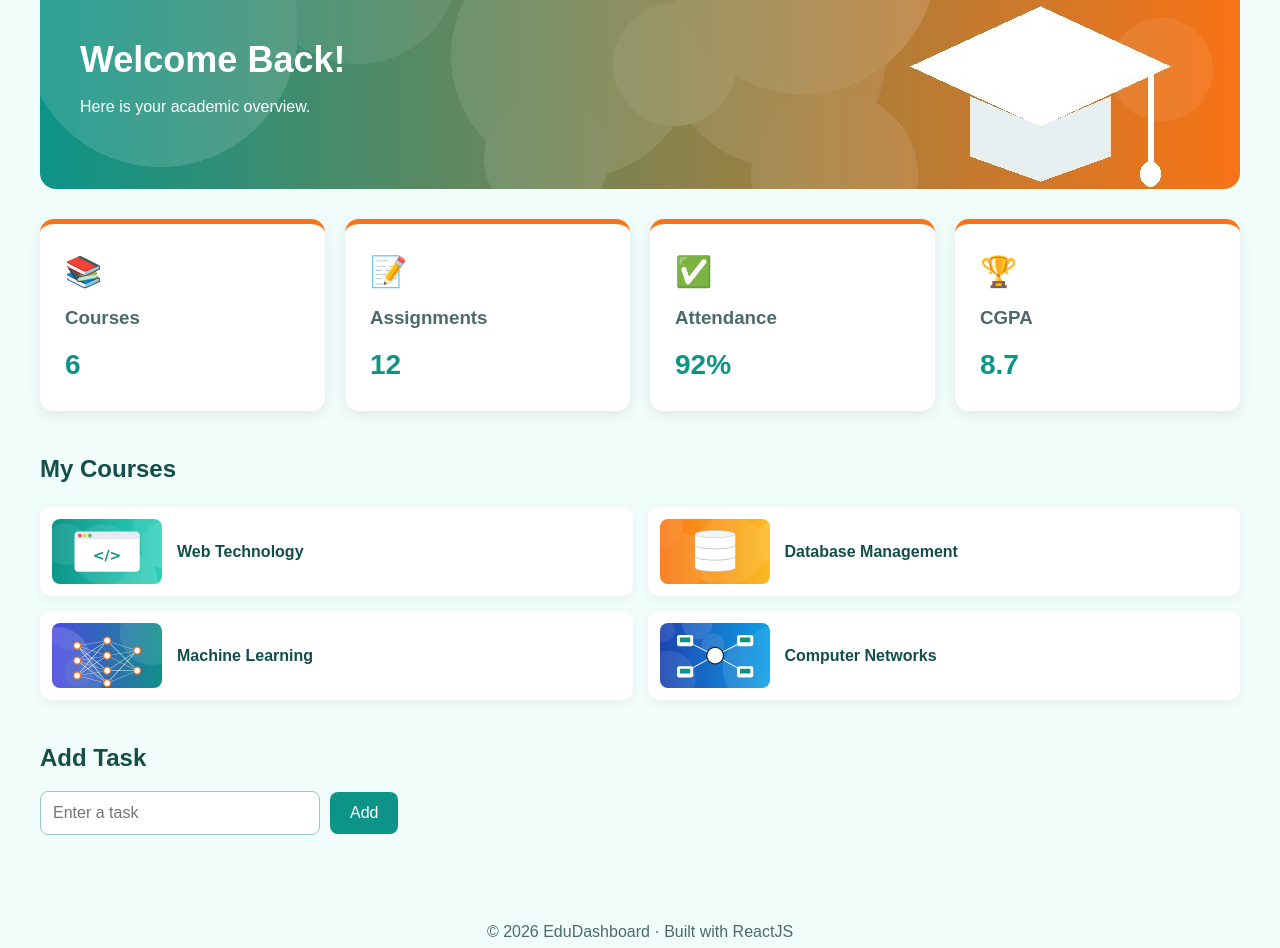
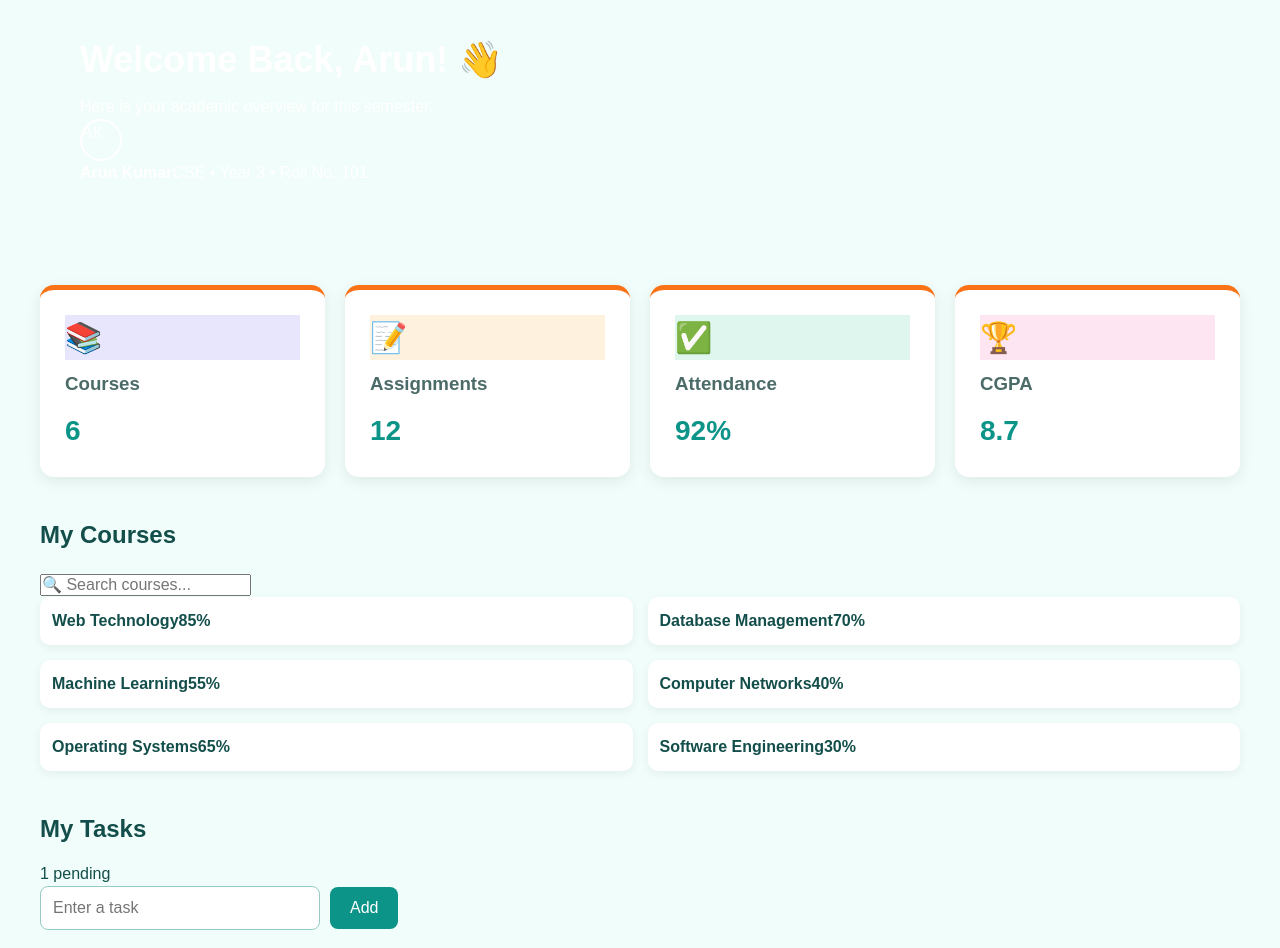
Before and after one commit to PillaiNemo/WebDevLab, a React (Vite) app in the folder Exp8/: page / in a window 1280 px wide. Shown: the part 195-1143 px from the top of the page. Built offline with nearby package versions, Linux system fonts and the light colour scheme.

Commit message:
Update App.jsx

```diff
--- a/Exp8/src/App.jsx
+++ b/Exp8/src/App.jsx
@@ -3,82 +3,164 @@ import "./App.css";
 import Navbar from "./components/Navbar";
 import StatCard from "./components/StatCard";
 
+const stats = [
+  { title: "Courses", value: "6", icon: "📚", color: "#4f46e5" },
+  { title: "Assignments", value: "12", icon: "📝", color: "#f59e0b" },
+  { title: "Attendance", value: "92%", icon: "✅", color: "#10b981" },
+  { title: "CGPA", value: "8.7", icon: "🏆", color: "#ec4899" },
+];
+
+const courses = [
+  { name: "Web Technology", progress: 85 },
+  { name: "Database Management", progress: 70 },
+  { name: "Machine Learning", progress: 55 },
+  { name: "Computer Networks", progress: 40 },
+  { name: "Operating Systems", progress: 65 },
+  { name: "Software Engineering", progress: 30 },
+];
+
 function App() {
   const [darkMode, setDarkMode] = useState(false);
+  const [search, setSearch] = useState("");
   const [task, setTask] = useState("");
-  const [tasks, setTasks] = useState([]);
+  const [tasks, setTasks] = useState([
+    { id: 1, text: "Complete React lab record", done: false },
+    { id: 2, text: "Submit DBMS assignment", done: true },
+  ]);
 
-  const courses = [
-    { name: "Web Technology", image: "web.jpg" },
-    { name: "Database Management", image: "database.jpg" },
-    { name: "Machine Learning", image: "ml.jpg" },
-    { name: "Computer Networks", image: "network.jpg" },
-  ];
+  const filteredCourses = courses.filter((course) =>
+    course.name.toLowerCase().includes(search.toLowerCase())
+  );
 
-  function addTask() {
-    if (task === "") {
-      alert("Please enter a task");
-      return;
-    }
-    setTasks([...tasks, task]);
+  const pendingCount = tasks.filter((t) => !t.done).length;
+
+  const addTask = (event) => {
+    event.preventDefault();
+    const text = task.trim();
+    if (text === "") return;
+    setTasks([...tasks, { id: Date.now(), text: text, done: false }]);
     setTask("");
-  }
+  };
+
+  const toggleTask = (id) => {
+    setTasks(tasks.map((t) => (t.id === id ? { ...t, done: !t.done } : t)));
+  };
+
+  const deleteTask = (id) => {
+    setTasks(tasks.filter((t) => t.id !== id));
+  };
 
   return (
     <div className={darkMode ? "app dark" : "app"}>
       <Navbar darkMode={darkMode} toggleTheme={() => setDarkMode(!darkMode)} />
 
       <main className="dashboard">
-        <section
-          className="welcome"
-          id="home"
-          style={{ backgroundImage: 'url("./images/banner.jpg")' }}
-        >
-          <h1>Welcome Back!</h1>
-          <p>Here is your academic overview.</p>
+        <section className="welcome" id="home">
+          <div>
+            <h1>Welcome Back, Arun! 👋</h1>
+            <p>Here is your academic overview for this semester.</p>
+          </div>
+          <div className="profile-chip" id="profile">
+            <div className="avatar large">AK</div>
+            <div>
+              <strong>Arun Kumar</strong>
+              <span>CSE • Year 3 • Roll No. 101</span>
+            </div>
+          </div>
         </section>
 
         <section className="cards">
-          <StatCard icon="📚" title="Courses" value="6" />
-          <StatCard icon="📝" title="Assignments" value="12" />
-          <StatCard icon="✅" title="Attendance" value="92%" />
-          <StatCard icon="🏆" title="CGPA" value="8.7" />
+          {stats.map((item) => (
+            <StatCard
+              key={item.title}
+              title={item.title}
+              value={item.value}
+              icon={item.icon}
+              color={item.color}
+            />
+          ))}
         </section>
 
         <section className="course-section" id="courses">
+          <div className="section-head">
             <h2>My Courses</h2>
+            <input
+              type="text"
+              className="search"
+              placeholder="🔍 Search courses..."
+              value={search}
+              onChange={(event) => setSearch(event.target.value)}
+            />
+          </div>
 
           <div className="course-list">
-            {courses.map((course, index) => (
-              <div className="course-item" key={index}>
-                <img src={"./images/" + course.image} alt={course.name} />
+            {filteredCourses.map((course) => (
+              <div className="course-item" key={course.name}>
+                <div className="course-top">
                   <span>{course.name}</span>
+                  <strong>{course.progress}%</strong>
+                </div>
+                <div className="progress">
+                  <div
+                    className="progress-fill"
+                    style={{ width: `${course.progress}%` }}
+                  ></div>
+                </div>
               </div>
             ))}
+            {filteredCourses.length === 0 && (
+              <p className="empty">No courses found.</p>
+            )}
           </div>
         </section>
 
         <section className="task-section" id="tasks">
-          <h2>Add Task</h2>
+          <div className="section-head">
+            <h2>My Tasks</h2>
+            <span className="badge">{pendingCount} pending</span>
+          </div>
 
+          <form className="task-form" onSubmit={addTask}>
             <input
               type="text"
               placeholder="Enter a task"
               value={task}
               onChange={(event) => setTask(event.target.value)}
             />
-          <button onClick={addTask}>Add</button>
+            <button type="submit" className="add-btn">
+              Add
+            </button>
+          </form>
 
           <ul className="task-list">
-            {tasks.map((t, index) => (
-              <li key={index}>{t}</li>
+            {tasks.map((t) => (
+              <li key={t.id} className={t.done ? "task-item done" : "task-item"}>
+                <label>
+                  <input
+                    type="checkbox"
+                    checked={t.done}
+                    onChange={() => toggleTask(t.id)}
+                  />
+                  <span>{t.text}</span>
+                </label>
+                <button
+                  className="delete-btn"
+                  onClick={() => deleteTask(t.id)}
+                  aria-label="Delete task"
+                >
+                  ✕
+                </button>
+              </li>
             ))}
+            {tasks.length === 0 && (
+              <p className="empty">No tasks yet. Add one above!</p>
+            )}
           </ul>
         </section>
       </main>
 
-      <footer className="footer" id="profile">
-        © 2026 EduDashboard · Built with ReactJS
+      <footer className="footer">
+        EduDashboard • Built with ReactJS + Vite
       </footer>
     </div>
   );
```
Lines whose indentation alone changed are shown as unchanged.
